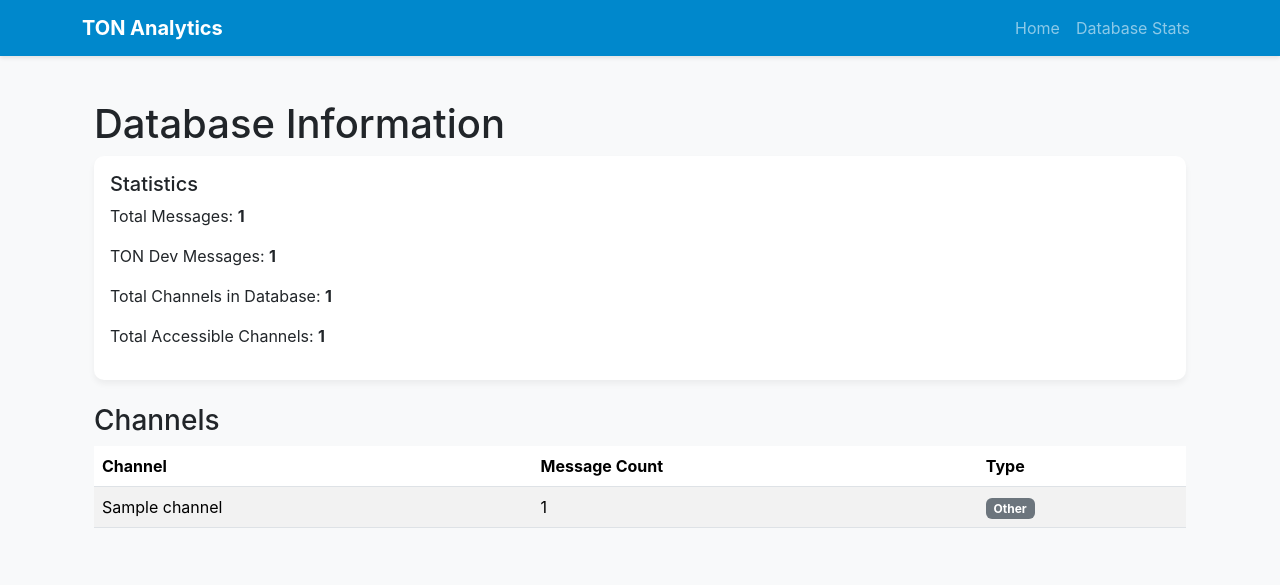
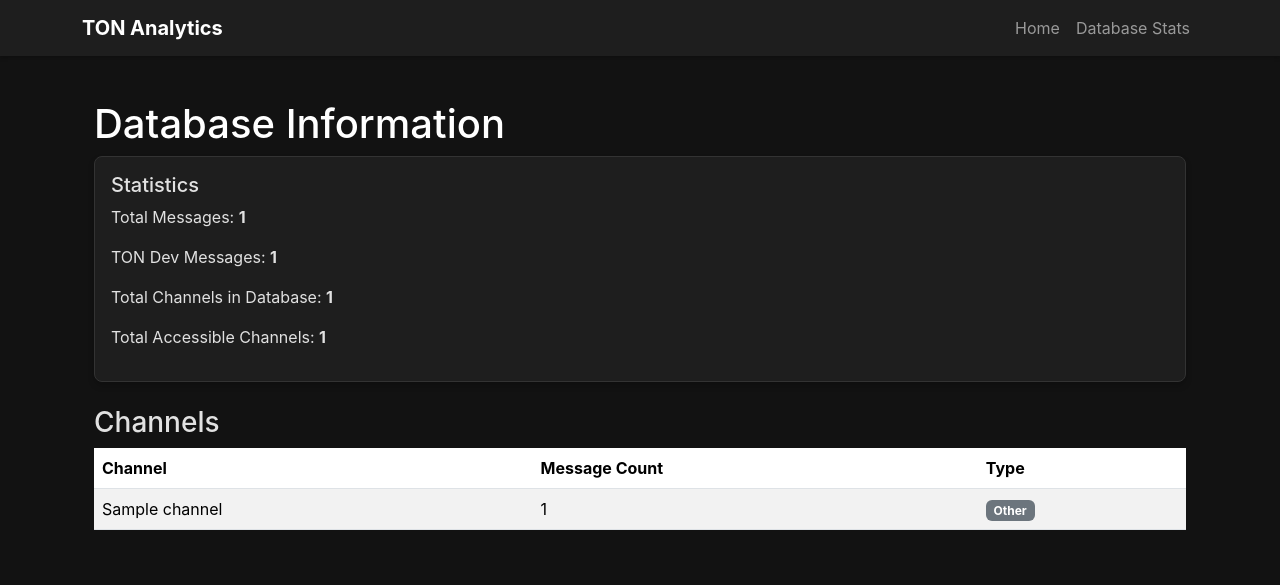
Before and after one commit to glushenkovIG/telegram-proxy-caching-client, a Flask app: template templates/database.html in a window 1280 px wide. Shown: the top 585 px of the page. Run offline with Flask 3, Linux system fonts and the light colour scheme; the template is opened without the code that fills it: most values are stand-ins (such as "Sample title", 1, 10 or a date in 2020).

Commit message:
Assistant checkpoint: Implement dark theme for TON Analytics UI
Assistant generated file changes:
- templates/index.html: Improve index page UI with dark theme and better message display
- templates/base.html: Update base template with dark theme and improved styling

---

User prompt:

oh no on dev side its okay

Replit-Commit-Author: Assistant
Replit-Commit-Session-Id: 995d7c42-a3a8-4bed-8fd6-971623380bde

```diff
--- a/templates/base.html
+++ b/templates/base.html
@@ -10,12 +10,13 @@
     <!-- Custom styles -->
     <style>
         body {
-            background-color: #f8f9fa;
+            background-color: #121212;
+            color: #e1e1e1;
             font-family: -apple-system, BlinkMacSystemFont, "Segoe UI", Roboto, Helvetica, Arial, sans-serif;
         }
         .navbar {
-            background-color: #0088cc;
-            box-shadow: 0 2px 4px rgba(0,0,0,0.1);
+            background-color: #1e1e1e;
+            box-shadow: 0 2px 4px rgba(0,0,0,0.2);
         }
         .navbar-brand {
             font-weight: bold;
@@ -26,22 +27,36 @@
             padding-bottom: 40px;
         }
         .card {
-            border-radius: 10px;
-            box-shadow: 0 4px 6px rgba(0,0,0,0.05);
+            background-color: #1e1e1e;
+            border-radius: 8px;
+            box-shadow: 0 4px 6px rgba(0,0,0,0.2);
             margin-bottom: 20px;
-            border: none;
+            border: 1px solid #333;
         }
         .card-header {
-            background-color: #f1f8ff;
-            border-bottom: 1px solid #e3f2fd;
+            background-color: #252525;
+            border-bottom: 1px solid #333;
             font-weight: bold;
+            color: #e1e1e1;
+        }
+        .card-body {
+            color: #e1e1e1;
         }
         .badge.bg-primary {
             background-color: #0088cc !important;
         }
         .timestamp {
-            color: #6c757d;
+            color: #9e9e9e;
             font-size: 0.85rem;
+        }
+        .text-muted {
+            color: #9e9e9e !important;
+        }
+        h1, .display-4 {
+            color: #ffffff;
+        }
+        .lead {
+            color: #b0b0b0;
         }
     </style>
 </head>
```
Also changed, not shown: templates/index.html (+20 -23 lines).
